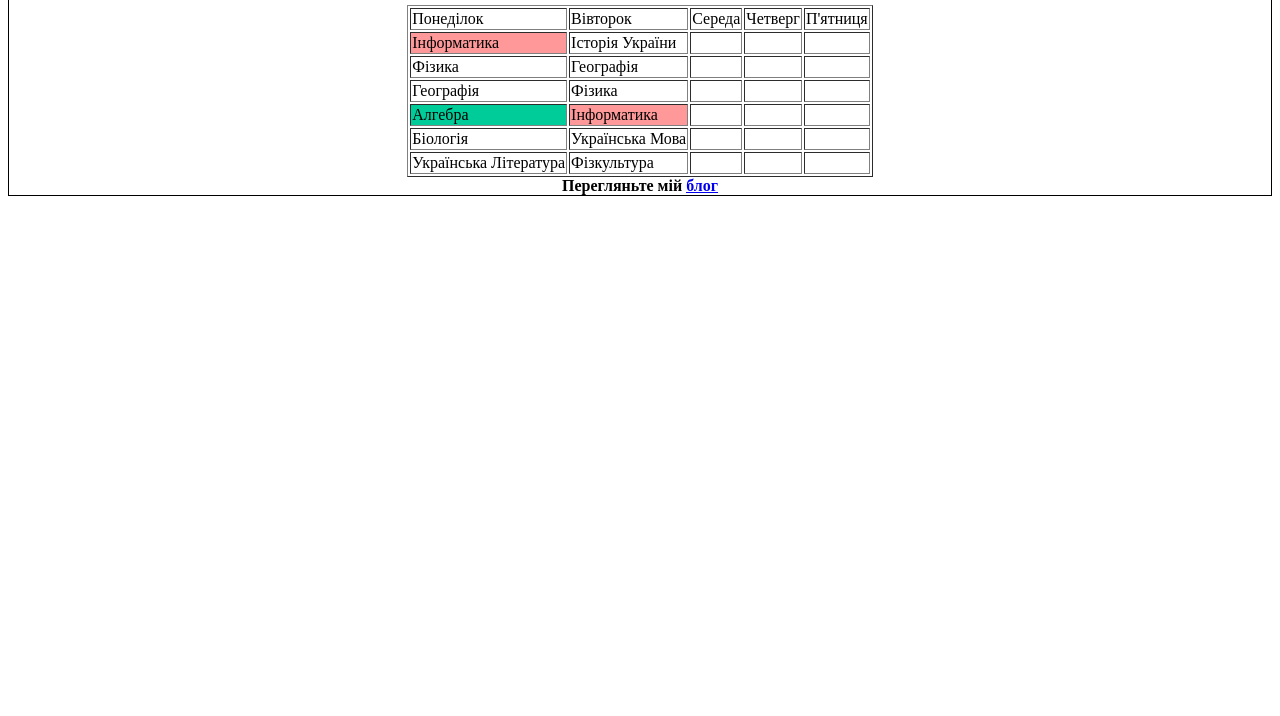
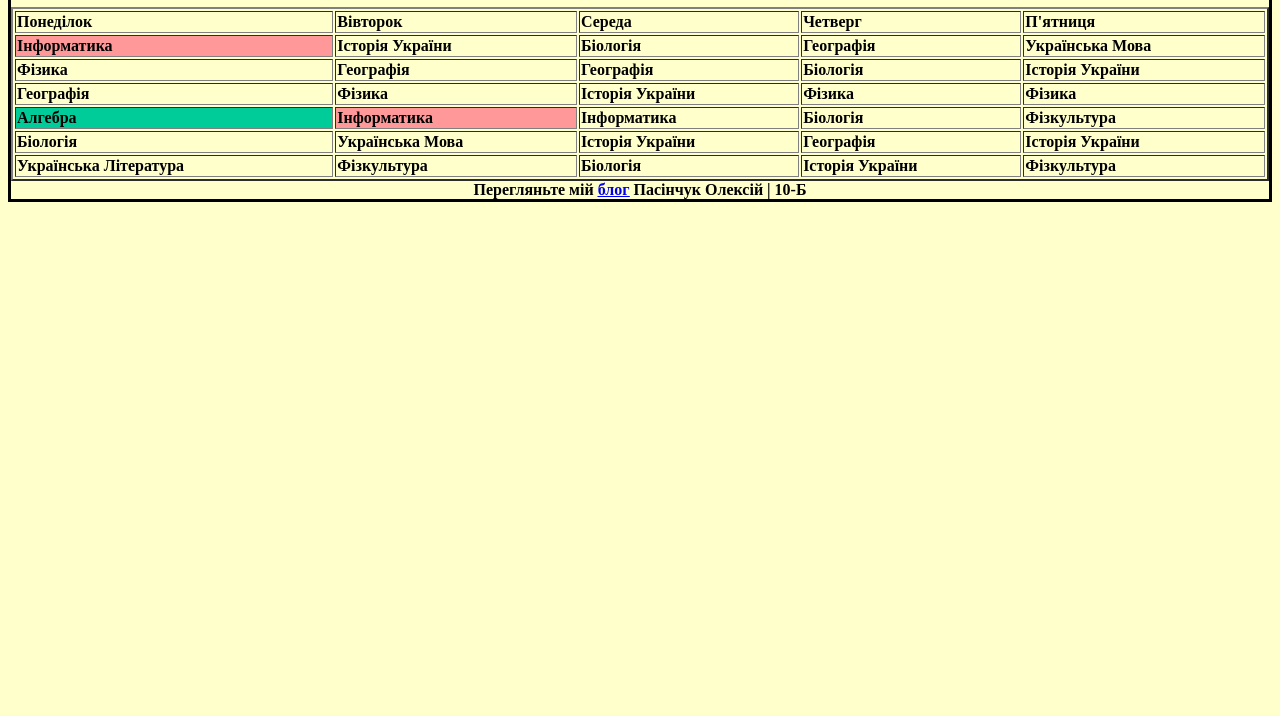
Before and after one commit to AlexRadievskiy/radievskiy.github.io, a plain HTML site: page index.html in a window 1280 px wide. Shown: the part 84-800 px from the top of the page. Drawn offline with Linux system fonts and the light colour scheme.

Commit message:
Update index.html

```diff
--- a/index.html
+++ b/index.html
@@ -5,11 +5,12 @@
         <meta charset="utf-8">
         <title>Розклад Уроків</title>
     </head>
-    <body>
+    <body style="background-color:#FFFFCC">
         <center>
-        <div style="border:1px solid black;">
+        <div style="border:3px solid black;">
+        <B>
             <h1>Розклад уроків на II семестр</h1>
-                <table border="1">
+                <table border="2" WIDTH=100%>
                     <tr>
                         <td>Понеділок</td>
                         <td>Вівторок</td>
@@ -20,47 +21,49 @@
                 <tr>
                    <td bgcolor="#FF9999">Інформатика</td>
                    <td>Історія України</td>
-                   <td></td>
-                   <td></td>
-                   <td></td>
+                   <td>Біологія</td>
+                   <td>Географія</td>
+                   <td>Українська Мова</td>
                 </tr>
                 <tr>
                     <td>Фізика</td>
                     <td>Географія</td>
-                    <td></td>
-                    <td></td>
-                    <td></td>
+                    <td>Географія</td>
+                    <td>Біологія</td>
+                    <td>Історія України</td>
                 </tr>
                 <tr>
                     <td>Географія</td>
                     <td>Фізика</td>
-                    <td></td>
-                    <td></td>
-                    <td></td>
+                    <td>Історія України</td>
+                    <td>Фізика</td>
+                    <td>Фізика</td>
                 </tr>
                 <tr>
                     <td bgcolor="#00CC99">Алгебра</td>
                     <td bgcolor="#FF9999">Інформатика</td>
-                    <td></td>
-                    <td></td>
-                    <td></td>
+                    <td>Інформатика</td>
+                    <td>Біологія</td>
+                    <td>Фізкультура</td>
                 </tr>
                 <tr>
                     <td>Біологія</td>
                     <td>Українська Мова</td>
-                    <td></td>
-                    <td></td>
-                    <td></td>
+                    <td>Історія України</td>
+                    <td>Географія</td>
+                    <td>Історія України</td>
                 </tr>
                 <tr>
                     <td>Українська Література</td>
                     <td>Фізкультура</td>
-                    <td></td>
-                    <td></td>
-                    <td></td>
+                    <td>Біологія</td>
+                    <td>Історія України</td>
+                    <td>Фізкультура</td>
                  </tr>
             </table>
-        <B>Перегляньте мій <U><a href="http://on-line-teaching.com">блог</a></U></B>
+
+        Перегляньте мій <U><a href="https://github.com/AlexRadievskiy">блог</a></U>
+        Пасінчук Олексій | 10-Б</B>
     </div>
     </center>
     </body>
```
